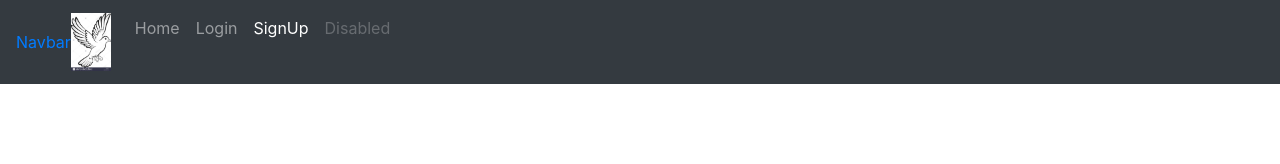
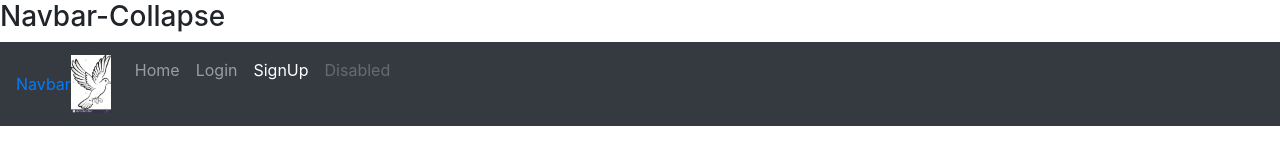
Before and after one commit to HarithaMattupalli/react, a plain HTML site: page bootstrap/navbar_collapse.html in a window 1280 px wide. Drawn offline with nearby package versions, Linux system fonts and the light colour scheme.

Commit message:
Added BootStrap Files

```diff
--- a/bootstrap/navbar_collapse.html
+++ b/bootstrap/navbar_collapse.html
@@ -11,6 +11,7 @@
   </head>
   <body>
 
+    <h3>Navbar-Collapse</h3>
     <nav class="navbar navbar-expand-sm bg-dark navbar-dark">
 
       <a href="navbar-brand">Navbar</a>
```
